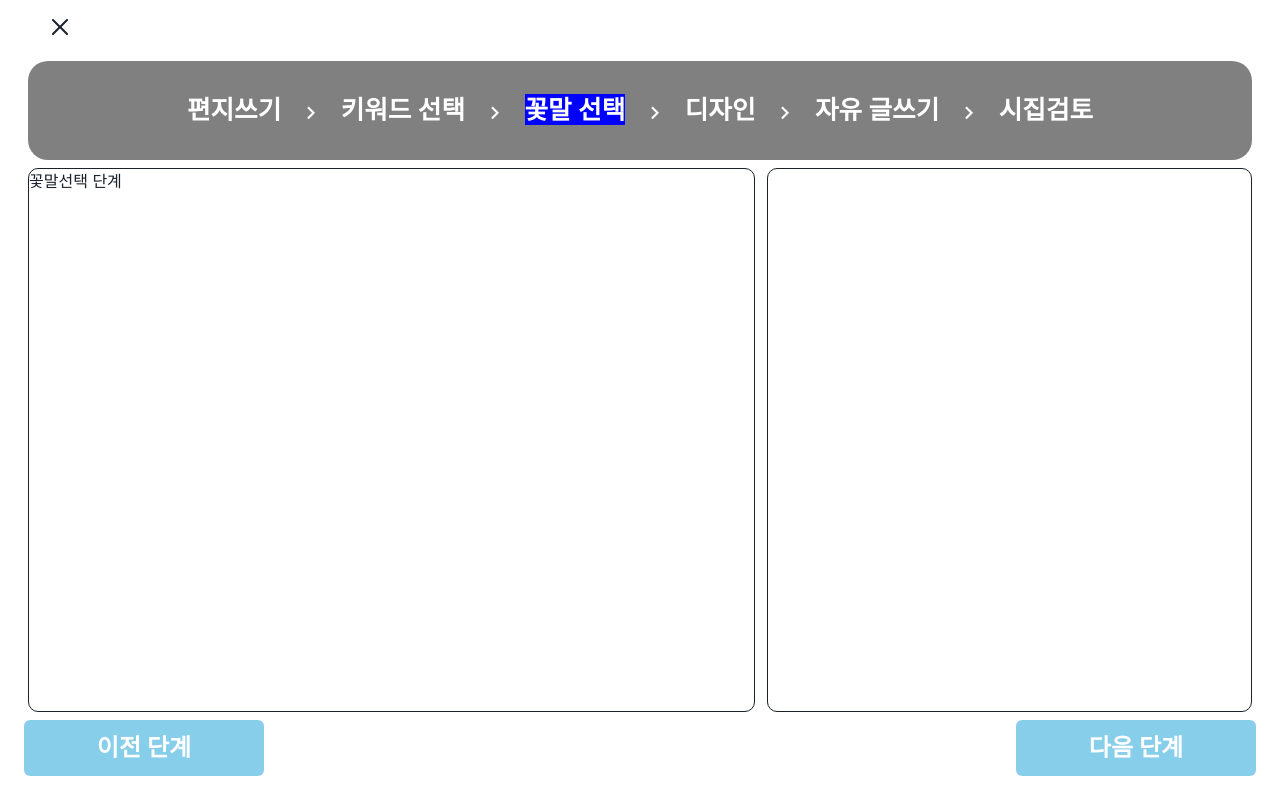
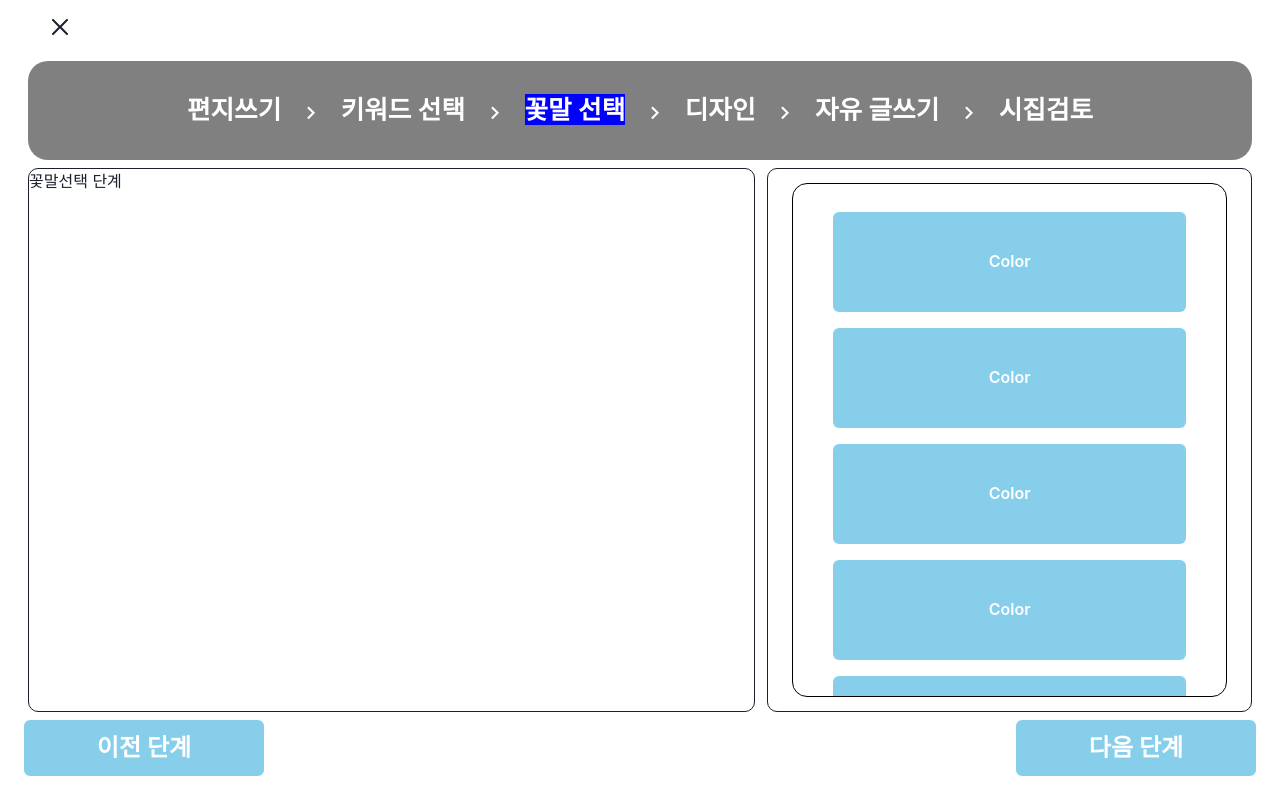
Before and after one commit to yuliepie/flower-letter-nlp, a React (Create React App) app in the folder client/: page /create/flowerlang in a window 1280 px wide. Built offline with nearby package versions, Linux system fonts and the light colour scheme.

Commit message:
ADD: layout flowerpage

```diff
--- a/client/src/components/create/FlowerLang.js
+++ b/client/src/components/create/FlowerLang.js
@@ -1,11 +1,11 @@
 import React from 'react';
 import StepsLetter from '../StepsLetter';
 import EditContainer from './EditContainer';
-import { Flex, HStack,Box,Button,Spacer } from '@chakra-ui/react';
+import { Flex, HStack, Box, Button, Spacer } from '@chakra-ui/react';
 import { useNavigate } from 'react-router';
 
 export default function FlowerLang() {
-  const navigate = useNavigate()
+  const navigate = useNavigate();
   return (
     <div>
       <StepsLetter />
@@ -15,19 +15,53 @@ export default function FlowerLang() {
           {/* 왼쪽 박스 */}
           꽃말선택 단계
         </Flex>
-        <Flex w='40%' h='100%' border='1px' borderRadius='10px' ml='1'>
+        <Flex w='40%' h='100%' border='1px' borderRadius='10px' ml='1' align='center' justify='center'>
           {/* 오른쪽 박스 */}
+          <div className='flowerbox' align='center'>
+            {/* 스크롤 박스 */}
+            <Button className='flowerbutton' m='2' w='90%' h='100px' bg='skyblue' fontWeight='600' color='white'>
+              Color
+            </Button>
+            <Button className='flowerbutton' m='2' w='90%' h='100px' bg='skyblue' fontWeight='600' color='white'>
+              Color
+            </Button>
+            <Button className='flowerbutton' m='2' w='90%' h='100px' bg='skyblue' fontWeight='600' color='white'>
+              Color
+            </Button>
+            <Button className='flowerbutton' m='2' w='90%' h='100px' bg='skyblue' fontWeight='600' color='white'>
+              Color
+            </Button>
+            <Button className='flowerbutton' m='2' w='90%' h='100px' bg='skyblue' fontWeight='600' color='white'>
+              Color
+            </Button>
+          </div>
         </Flex>
       </HStack>
       <Flex pl='6' pr='6' h='10%' w='100%'>
         <Box>
-        <Button w='30vh' h='7vh' bg='skyblue' color='white' fontSize='3vh' onClick={() => { navigate('/create/keyword'); }}>
+          <Button
+            w='30vh'
+            h='7vh'
+            bg='skyblue'
+            color='white'
+            fontSize='3vh'
+            onClick={() => {
+              navigate('/create/keyword');
+            }}>
             이전 단계
           </Button>
         </Box>
         <Spacer />
         <Box>
-        <Button w='30vh' h='7vh' bg='skyblue' color='white' fontSize='3vh' onClick={() => { navigate('/create/bookcover'); }}>
+          <Button
+            w='30vh'
+            h='7vh'
+            bg='skyblue'
+            color='white'
+            fontSize='3vh'
+            onClick={() => {
+              navigate('/create/bookcover');
+            }}>
             다음 단계
           </Button>
         </Box>
--- a/client/src/index.css
+++ b/client/src/index.css
@@ -19,3 +19,12 @@ code {
   height: 100%;
   transform: rotate(-90deg);
 }
+
+.flowerbox {
+  overflow: auto;
+  width: 90%;
+  height: 95%;
+  padding: 20px;
+  border: 1px solid black;
+  border-radius: 15px;
+}
```
Lines whose indentation alone changed are shown as unchanged.
